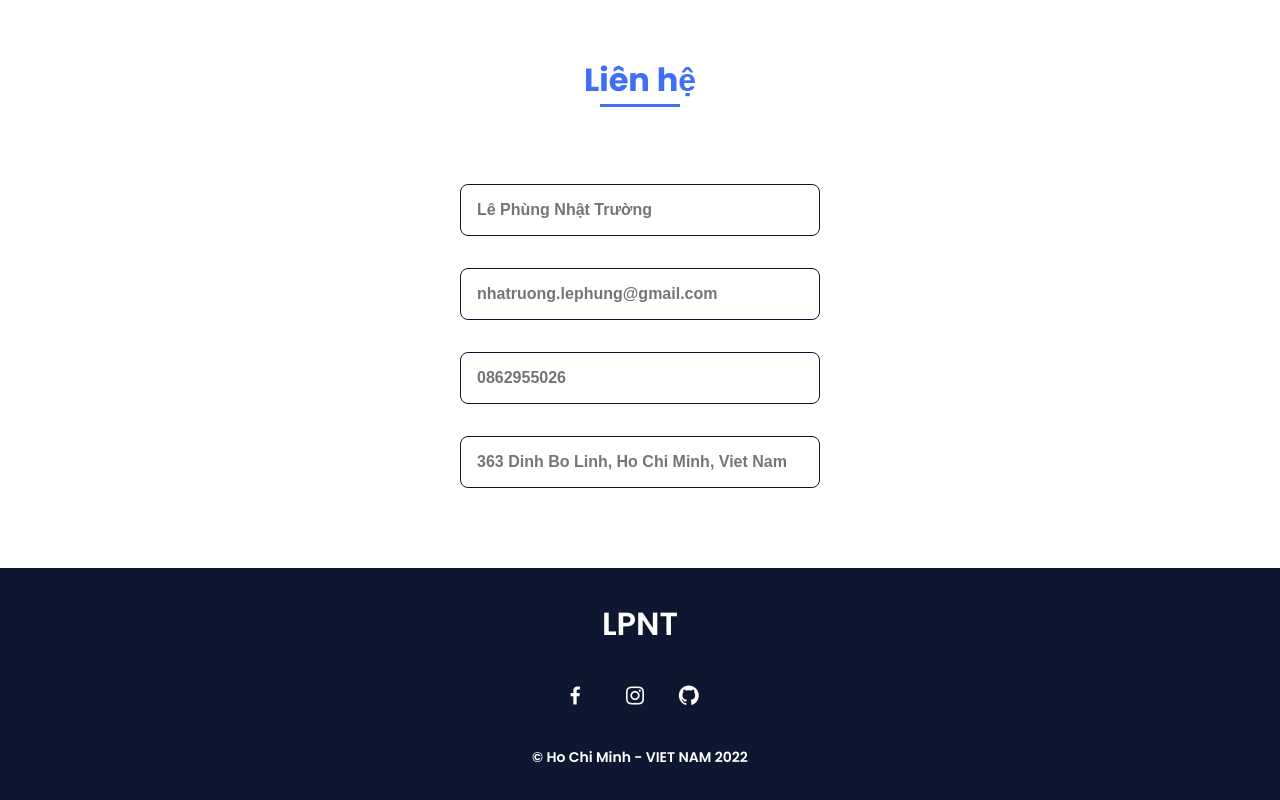
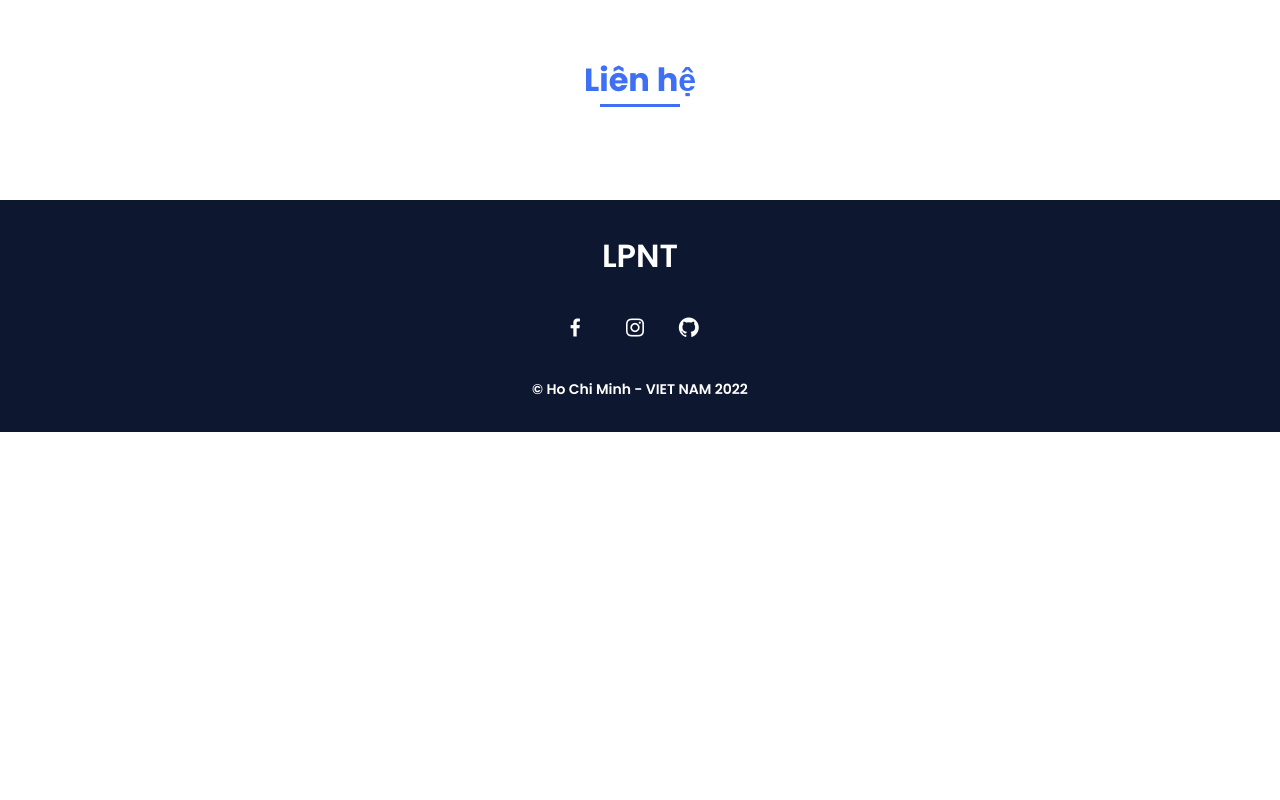
Before and after one commit to truongnhat149/_portfolio-lpnt, a plain HTML site: page index.html in a window 1280 px wide. Shown: the part 2812-3612 px from the top of the page. After the commit the page ends 3244 px from the top, so only its background shows below. Drawn offline with nearby package versions, Linux system fonts and the light colour scheme.

Commit message:
portfolio

```diff
--- a/index.html
+++ b/index.html
@@ -192,14 +192,14 @@
         <section class="contact section" id="contact">
             <h2 class="section-title">Liên hệ</h2>
 
-            <div class="contact__container bd-grid">
+            <!-- <div class="contact__container bd-grid">
                 <form action="#" class="contact__form">
                     <input type="text" placeholder="Lê Phùng Nhật Trường" class="contact__input" readonly>
                     <input type="mail" placeholder="nhatruong.lephung@gmail.com" class="contact__input" readonly>
                     <input type="tel" placeholder="0862955026" class="contact__input" readonly>
                     <input type="text" placeholder="363 Dinh Bo Linh, Ho Chi Minh, Viet Nam" class="contact__input" readonly>
                 </form>
-            </div>
+            </div> -->
         </section>
     </main>
 
```
